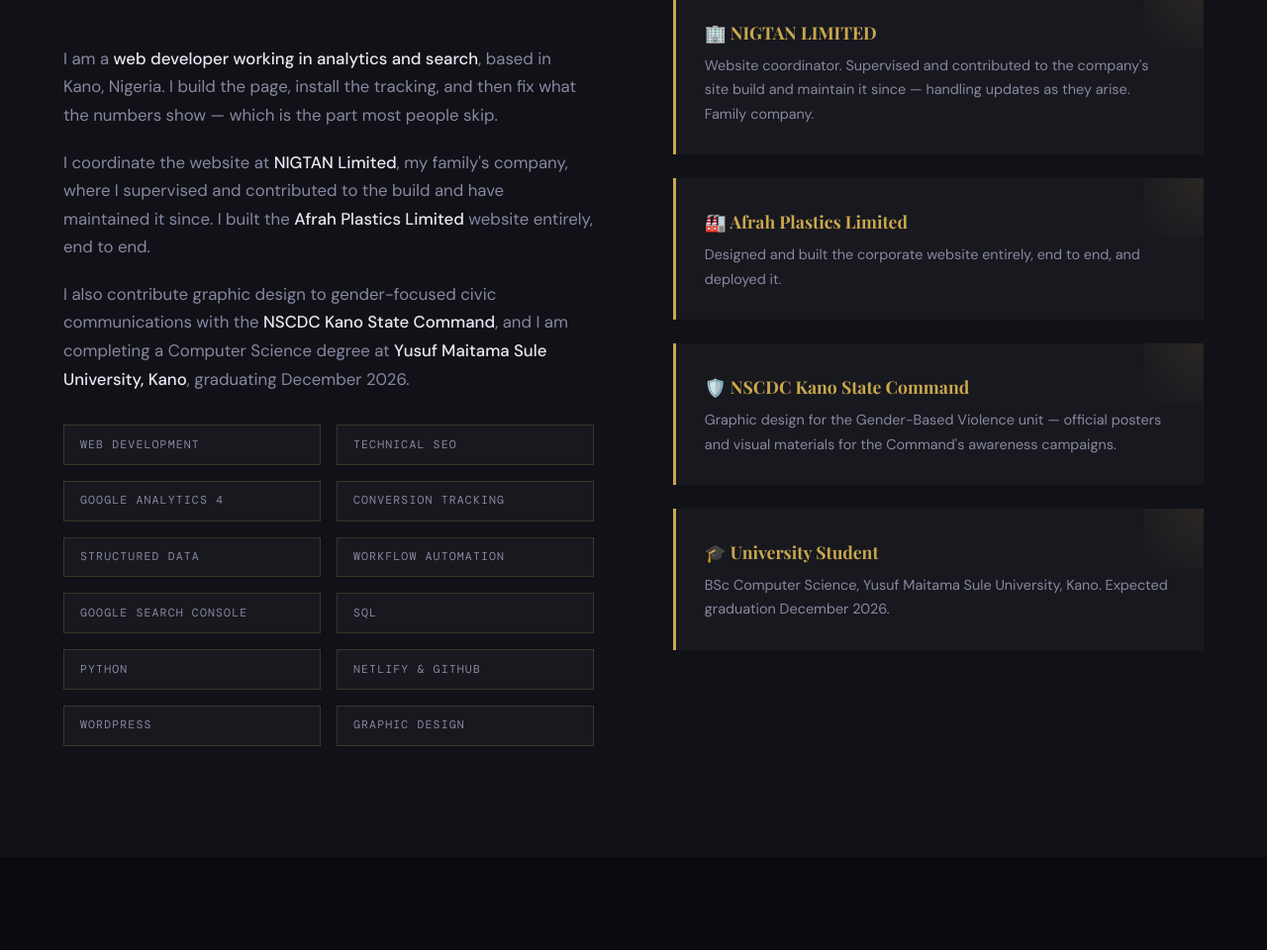
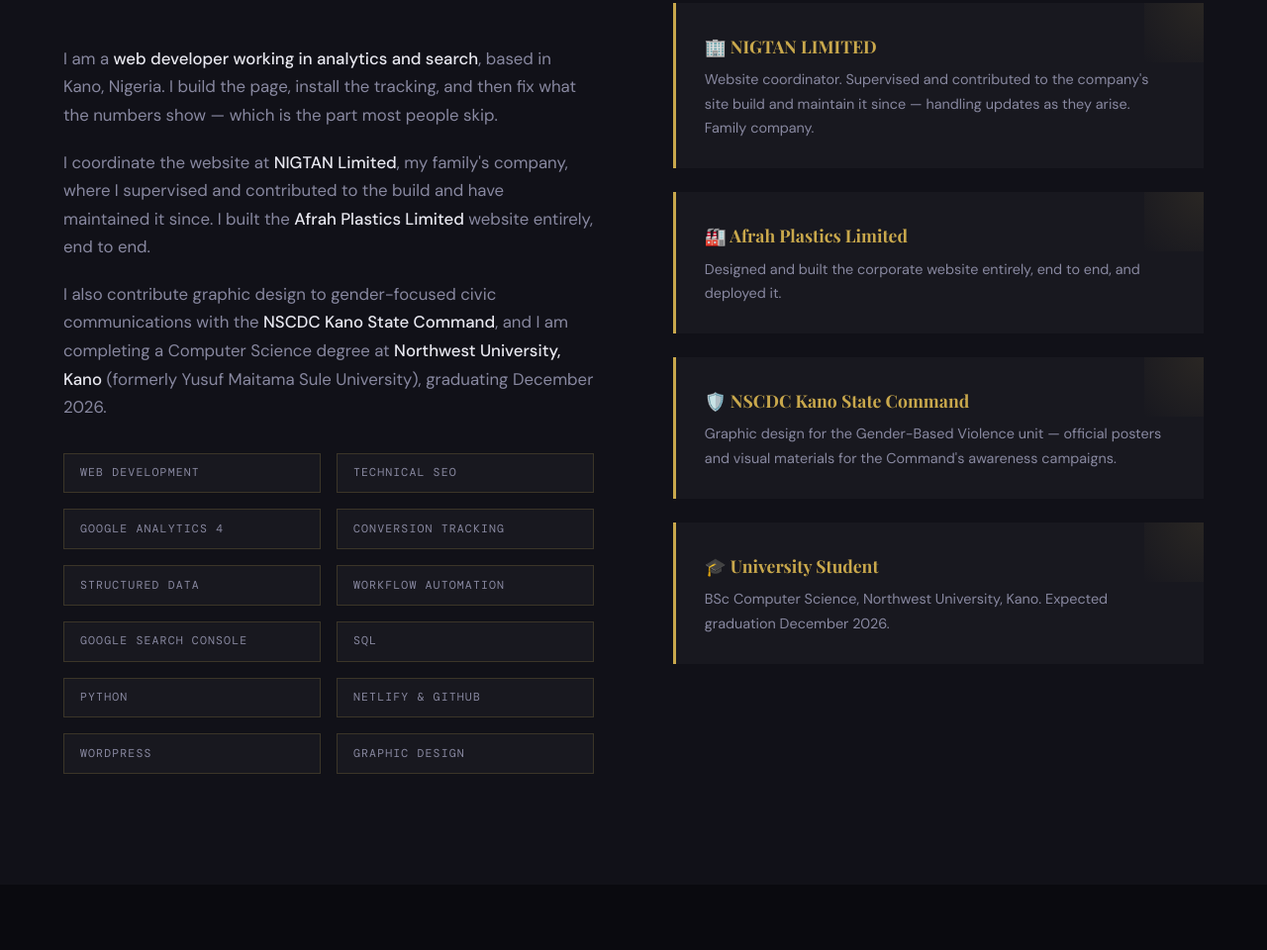
Before and after one commit to SirAmran/portfolio, a plain HTML site: page index.html in a window 1280 px wide. Shown: the part 1020-1980 px from the top of the page at 99% size. Drawn offline with nearby package versions, Linux system fonts and the light colour scheme.

Commit message:
Fix the university name — Northwest University is the current name
Kano State renamed Yusuf Maitama Sule University to Northwest University.
The rebuild had this backwards and treated the former name as the correct
one. Northwest University is what the page says now, with the former name
given once in brackets so anyone searching the old one still lands.

Co-Authored-By: Claude Code <noreply@anthropic.com>

```diff
--- a/index.html
+++ b/index.html
@@ -50,7 +50,7 @@
       "sameAs": ["https://github.com/SirAmran"],
       "alumniOf": {
         "@type": "CollegeOrUniversity",
-        "name": "Yusuf Maitama Sule University, Kano"
+        "name": "Northwest University, Kano"
       },
       "knowsAbout": [
         "Web Development",
@@ -1217,7 +1217,7 @@
       </div>
       <p>I am a <strong>web developer working in analytics and search</strong>, based in Kano, Nigeria. I build the page, install the tracking, and then fix what the numbers show — which is the part most people skip.</p>
       <p>I coordinate the website at <strong>NIGTAN Limited</strong>, my family's company, where I supervised and contributed to the build and have maintained it since. I built the <strong>Afrah Plastics Limited</strong> website entirely, end to end.</p>
-      <p>I also contribute graphic design to gender-focused civic communications with the <strong>NSCDC Kano State Command</strong>, and I am completing a Computer Science degree at <strong>Yusuf Maitama Sule University, Kano</strong>, graduating December 2026.</p>
+      <p>I also contribute graphic design to gender-focused civic communications with the <strong>NSCDC Kano State Command</strong>, and I am completing a Computer Science degree at <strong>Northwest University, Kano</strong> (formerly Yusuf Maitama Sule University), graduating December 2026.</p>
       <div class="skills-grid">
         <div class="skill-tag">Web Development</div>
         <div class="skill-tag">Technical SEO</div>
@@ -1248,7 +1248,7 @@
       </div>
       <div class="highlight-card">
         <h3>🎓 University Student</h3>
-        <p>BSc Computer Science, Yusuf Maitama Sule University, Kano. Expected graduation December 2026.</p>
+        <p>BSc Computer Science, Northwest University, Kano. Expected graduation December 2026.</p>
       </div>
     </div>
   </div>
@@ -1459,7 +1459,7 @@
       <div class="timeline-dot"></div>
       <div class="timeline-date">2022 — 2026</div>
       <h3>BSc Computer Science</h3>
-      <div class="org">Yusuf Maitama Sule University, Kano — graduating December 2026</div>
+      <div class="org">Northwest University, Kano — graduating December 2026</div>
       <ul>
         <li>Combining academic work with active professional practice</li>
         <li>Applying coursework directly to real client and organisational projects</li>
```
